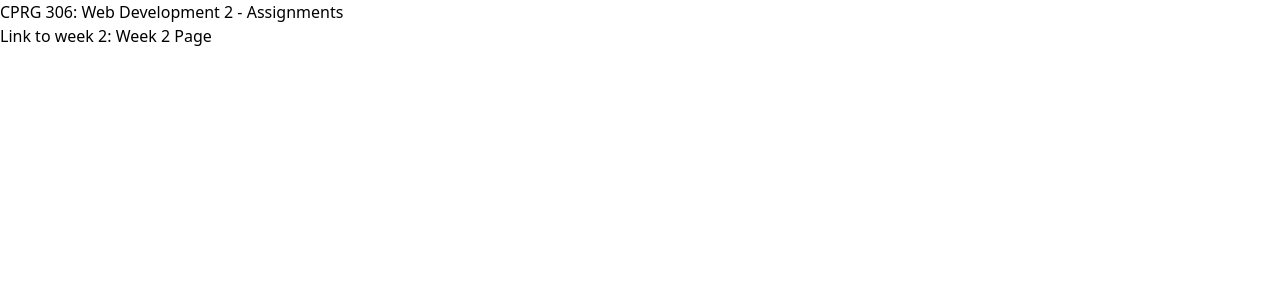
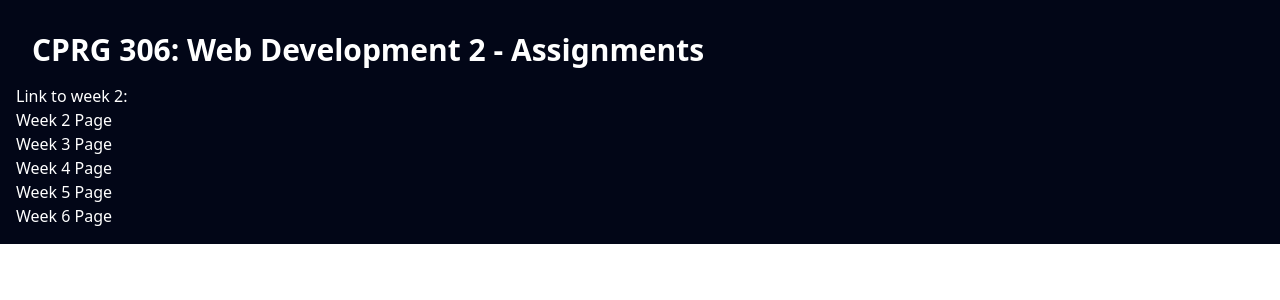
Before and after one commit to ailtonrjr/cprg306-assignments, a Next.js app: page / in a window 1280 px wide. Shown: the top 300 px of the page. Built offline with nearby package versions, Linux system fonts and the light colour scheme.

Commit message:
some improvements on home page

```diff
--- a/app/page.js
+++ b/app/page.js
@@ -3,10 +3,17 @@ import Link from "next/link";
 export default function Home() {
   return (
     <main>
-      <h1>CPRG 306: Web Development 2 - Assignments</h1>
-      <p>
-        Link to week 2: <Link href="week-2">Week 2 Page</Link>
+      <section className="flex flex-col bg-slate-950 p-4">
+      <h1 className="font-bold text-3xl text-white p-4">CPRG 306: Web Development 2 - Assignments</h1>
+      <p className="text-white">
+        Link to week 2:
       </p>
+      <Link className="text-white" href="week-2">Week 2 Page</Link>
+      <Link className="text-white" href="week-3">Week 3 Page</Link>
+      <Link className="text-white" href="week-4">Week 4 Page</Link>
+      <Link className="text-white" href="week-5">Week 5 Page</Link>
+      <Link className="text-white" href="week-6">Week 6 Page</Link>
+      </section>
     </main>
   );
 }
```
